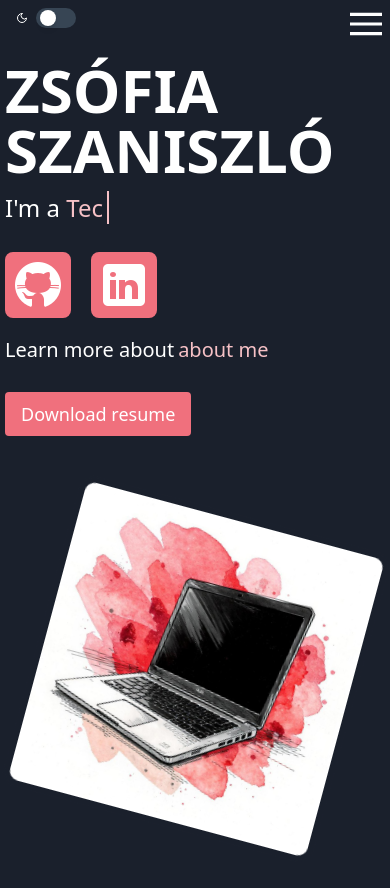
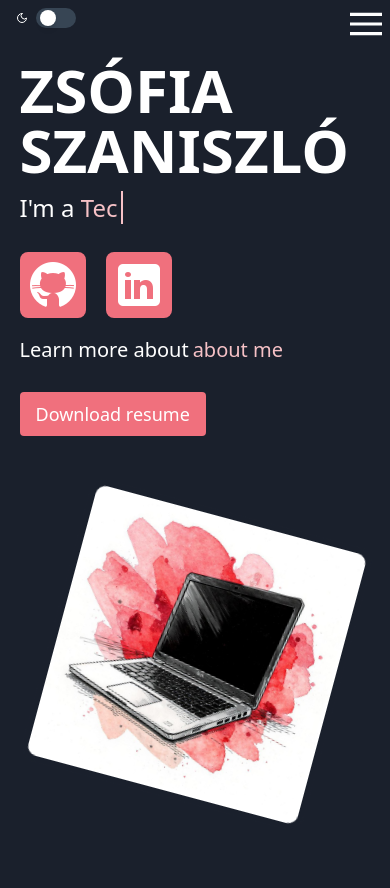
Before and after one commit to SophieH07/portfolio, a React (Vite) app: page / in a window 390 px wide. After the commit the page ends 859 px from the top, so only its background shows below. Built offline with nearby package versions, Linux system fonts and the light colour scheme; what tailwindcss-animated would draw is missing.

Commit message:
fix mobile layout

```diff
--- a/src/component/Contact.jsx
+++ b/src/component/Contact.jsx
@@ -106,7 +106,7 @@ const Contact = () => {
           </div>
         </div>
       </div>
-      <div className="flex justify-center w-full font-medium text-slate-600 py-2 text-sm">
+      <div className="flex justify-center w-[95vw] font-medium text-slate-600 py-2 text-sm">
         <div className="px-2">Made with: Vite, React, Tailwind CSS</div>{" "}
         <div>
           You can find the code of this portfolio{" "}
--- a/src/component/Project.jsx
+++ b/src/component/Project.jsx
@@ -95,7 +95,7 @@ const Project = () => {
         {projects.map((project, i) => (
           <div
             key={project.name}
-            className="animate-flip-down w-2/3 md:w-[45%] lg:w-[30%]"
+            className="animate-flip-down flex items-center md:w-[45%] lg:w-[30%]"
           >
             <div className="relative inline-flex justify-center text-center uppercase font-bold m-3 transition duration-300 ease-in-out hover:scale-105 w-full">
               <Link to={`/project/${project.slug}`} className="block w-full">
--- a/src/index.css
+++ b/src/index.css
@@ -10,8 +10,13 @@
 }
 
 #root {
-    @apply h-screen w-screen;
+    @apply h-full w-full overflow-x-hidden;
 }
+
+html, body {
+    @apply overflow-x-hidden;
+}
+
 
 body.theme-dark {
     --primary:#F6C1C6 ;
@@ -166,7 +171,7 @@ body.theme-light .floating-laptop {
 .laptop-container {
     max-width: 380px;
     min-width: 220px;
-    width: 100%;
+    width: 90vw;
     margin-left: 5rem;
     margin-right: 0;
     padding: 24px 12px;
```
